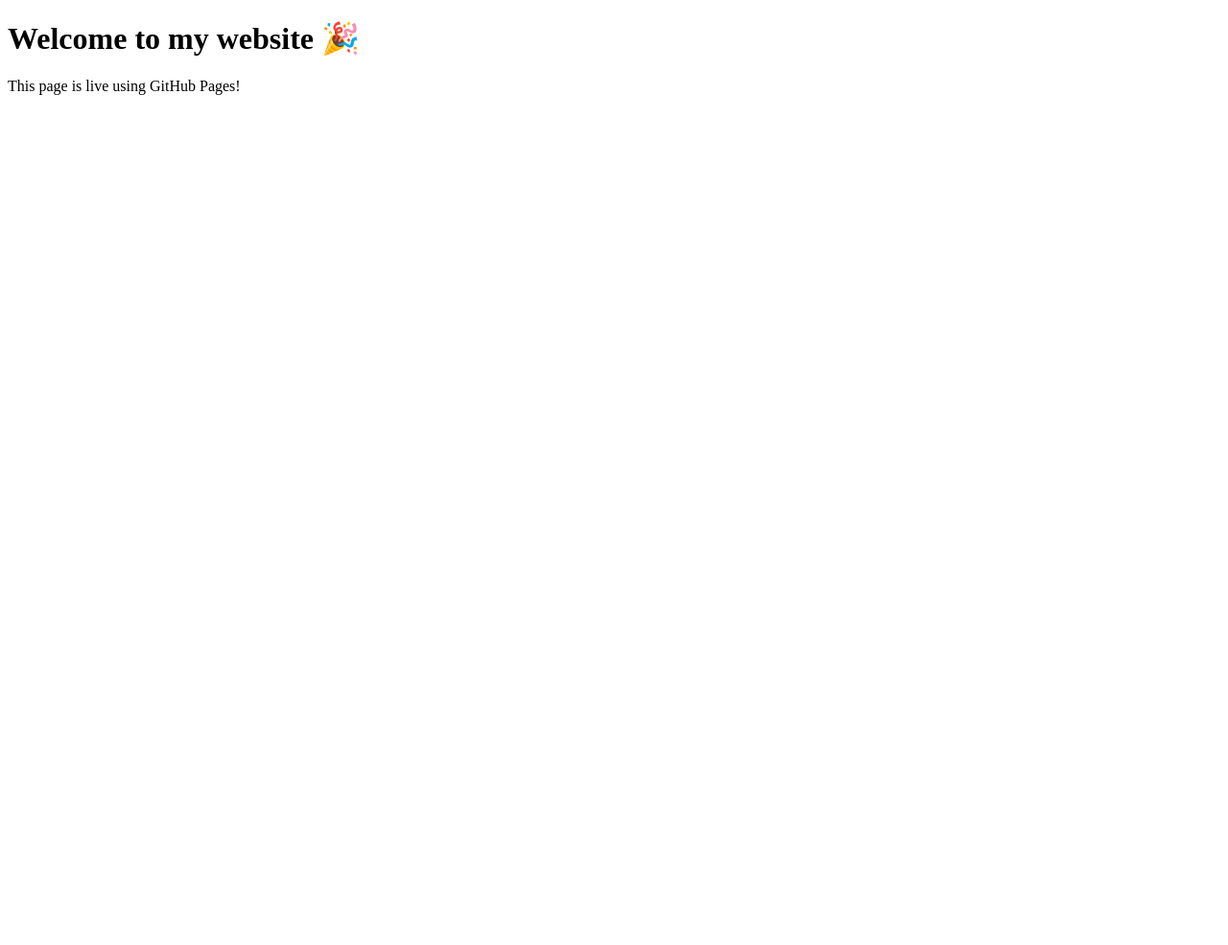
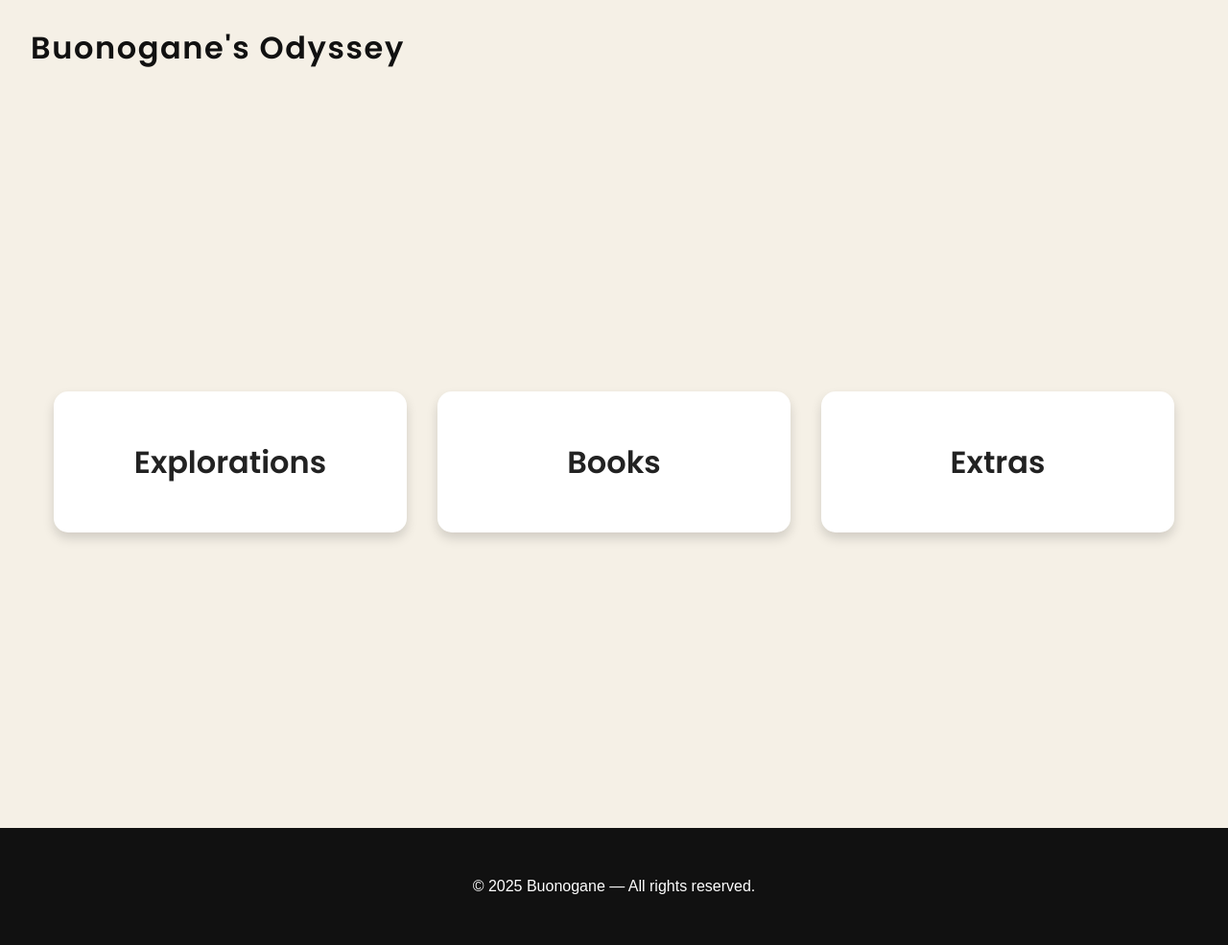
Before and after one commit to buonogane/buonogane.github.io, a plain HTML site: page index.html in a window 1280 px wide. Shown: the whole page at 96% size. Before the commit the page ends 800 px from the top, so only its background shows below. Drawn offline with Linux system fonts and the light colour scheme.

Commit message:
index.html
2. test

```diff
--- a/index.html
+++ b/index.html
@@ -1,11 +1,78 @@
 <!DOCTYPE html>
-<html>
+<html lang="en">
 <head>
-    <meta charset="UTF-8">
-    <title>Buonogane’s Website</title>
+<meta charset="UTF-8">
+<meta name="viewport" content="width=device-width, initial-scale=1.0">
+<title>Buonogane Blog</title>
+<link href="https://fonts.googleapis.com/css2?family=Poppins:wght@600&display=swap" rel="stylesheet">
+<style>
+body {
+  margin: 0;
+  font-family: Arial, sans-serif;
+  background: #f5f0e6;
+  color: #222;
+  line-height: 1.6;
+}
+.main-header {
+  font-family: 'Poppins', sans-serif;
+  font-weight: 600;
+  font-size: 2rem;
+  letter-spacing: 0.05em;
+  color: #111;
+  text-align: left;
+  padding: 1.5rem 2rem;
+}
+.cards-container {
+  display: flex;
+  flex-direction: row;
+  justify-content: center;
+  align-items: center;
+  height: calc(100vh - 100px);
+  gap: 2rem;
+  padding: 2rem;
+  flex-wrap: wrap;
+}
+.card {
+  background: white;
+  padding: 3rem 2rem;
+  border-radius: 15px;
+  box-shadow: 0 6px 12px rgba(0,0,0,0.15);
+  width: 25%;
+  min-width: 200px;
+  text-align: center;
+  font-family: 'Poppins', sans-serif;
+  font-weight: 600;
+  font-size: 2rem;
+  cursor: pointer;
+  transition: transform 0.2s, box-shadow 0.2s;
+}
+.card:hover {
+  transform: translateY(-5px);
+  box-shadow: 0 12px 18px rgba(0,0,0,0.2);
+}
+.card h2 {
+  margin: 0;
+  font-size: 2rem;
+}
+footer {
+  text-align: center;
+  padding: 2rem;
+  background: #111;
+  color: white;
+}
+</style>
 </head>
 <body>
-    <h1>Welcome to my website 🎉</h1>
-    <p>This page is live using GitHub Pages!</p>
+<header class="main-header">Buonogane's Odyssey</header>
+
+<div class="cards-container">
+  <div class="card"><h2>Explorations</h2></div>
+  <div class="card"><h2>Books</h2></div>
+  <div class="card"><h2>Extras</h2></div>
+</div>
+
+<footer>
+<p>© 2025 Buonogane — All rights reserved.</p>
+</footer>
 </body>
 </html>
```
